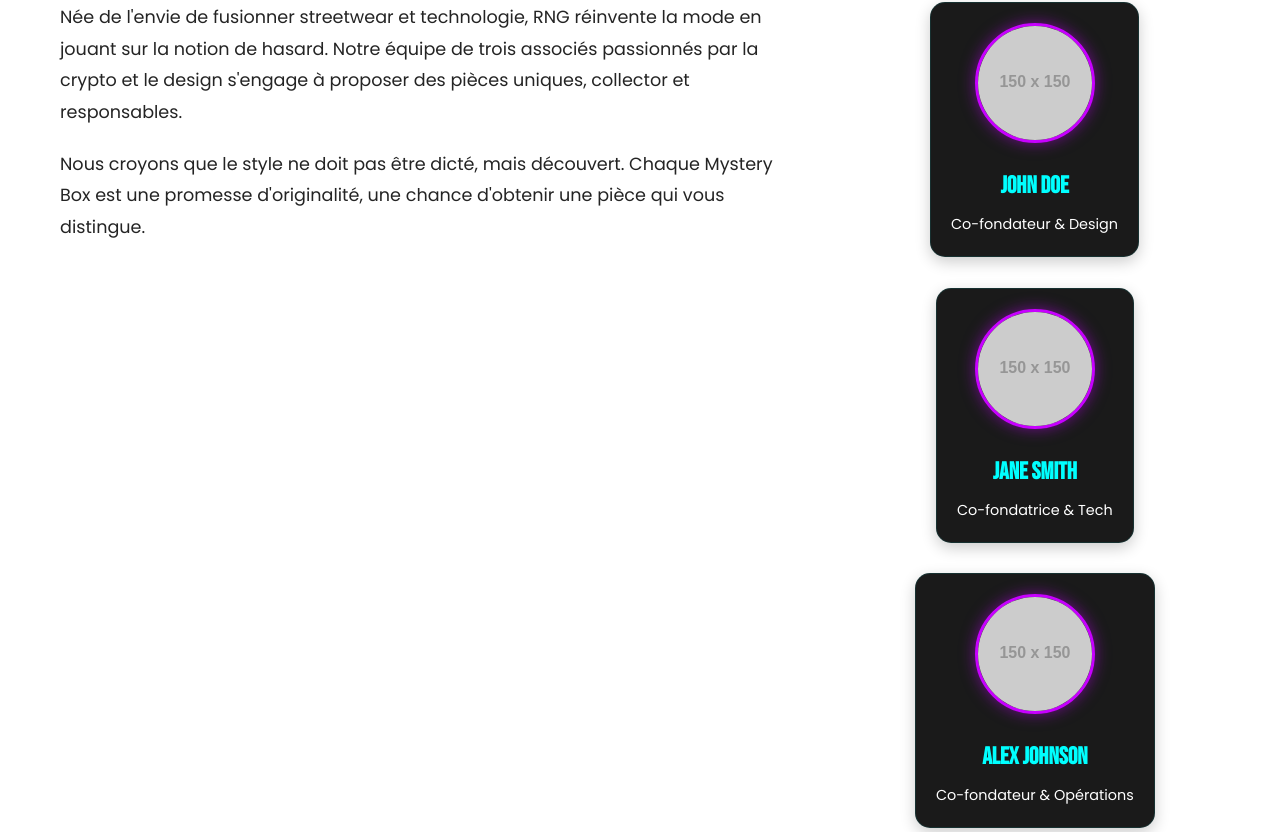
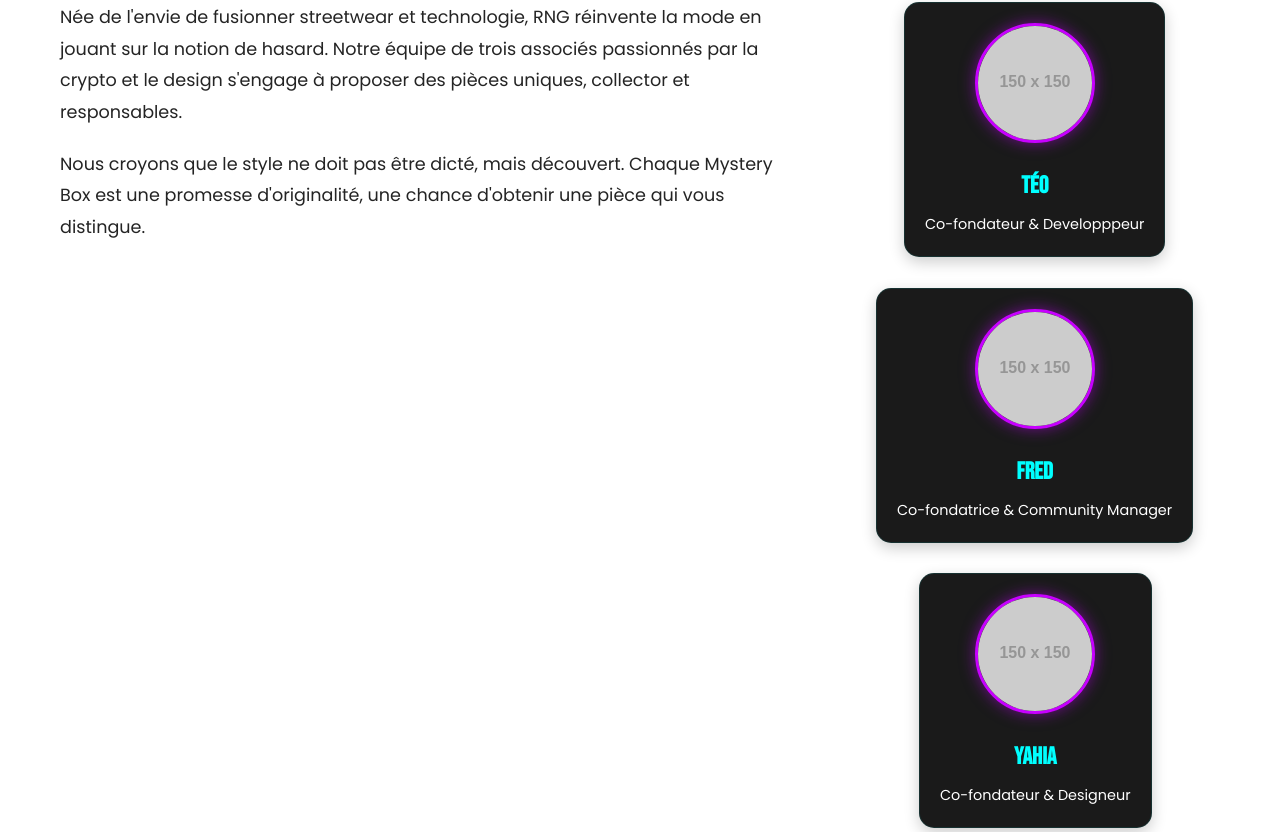
Before and after one commit to Teo102/RNG, a plain HTML site: page index.html in a window 1280 px wide. Shown: the part 10072-10904 px from the top of the page. Drawn offline with Linux system fonts and the light colour scheme; placeholder pictures from the web are drawn by us.

Commit message:
Update index.html

```diff
--- a/index.html
+++ b/index.html
@@ -301,18 +301,18 @@
                     <div class="team-photos">
                         <div class="team-member animate-on-scroll">
                             <img src="https://via.placeholder.com/150x150/0D0D0D/F5F5F5?text=Membre+1" alt="Membre de l'équipe 1">
-                            <h4>John Doe</h4>
-                            <p>Co-fondateur & Design</p>
+                            <h4>Téo</h4>
+                            <p>Co-fondateur & Developppeur</p>
                         </div>
                         <div class="team-member animate-on-scroll">
                             <img src="https://via.placeholder.com/150x150/0D0D0D/F5F5F5?text=Membre+2" alt="Membre de l'équipe 2">
-                            <h4>Jane Smith</h4>
-                            <p>Co-fondatrice & Tech</p>
+                            <h4>Fred</h4>
+                            <p>Co-fondatrice & Community Manager</p>
                         </div>
                         <div class="team-member animate-on-scroll">
                             <img src="https://via.placeholder.com/150x150/0D0D0D/F5F5F5?text=Membre+3" alt="Membre de l'équipe 3">
-                            <h4>Alex Johnson</h4>
-                            <p>Co-fondateur & Opérations</p>
+                            <h4>Yahia</h4>
+                            <p>Co-fondateur & Designeur</p>
                         </div>
                     </div>
                 </div>
```
